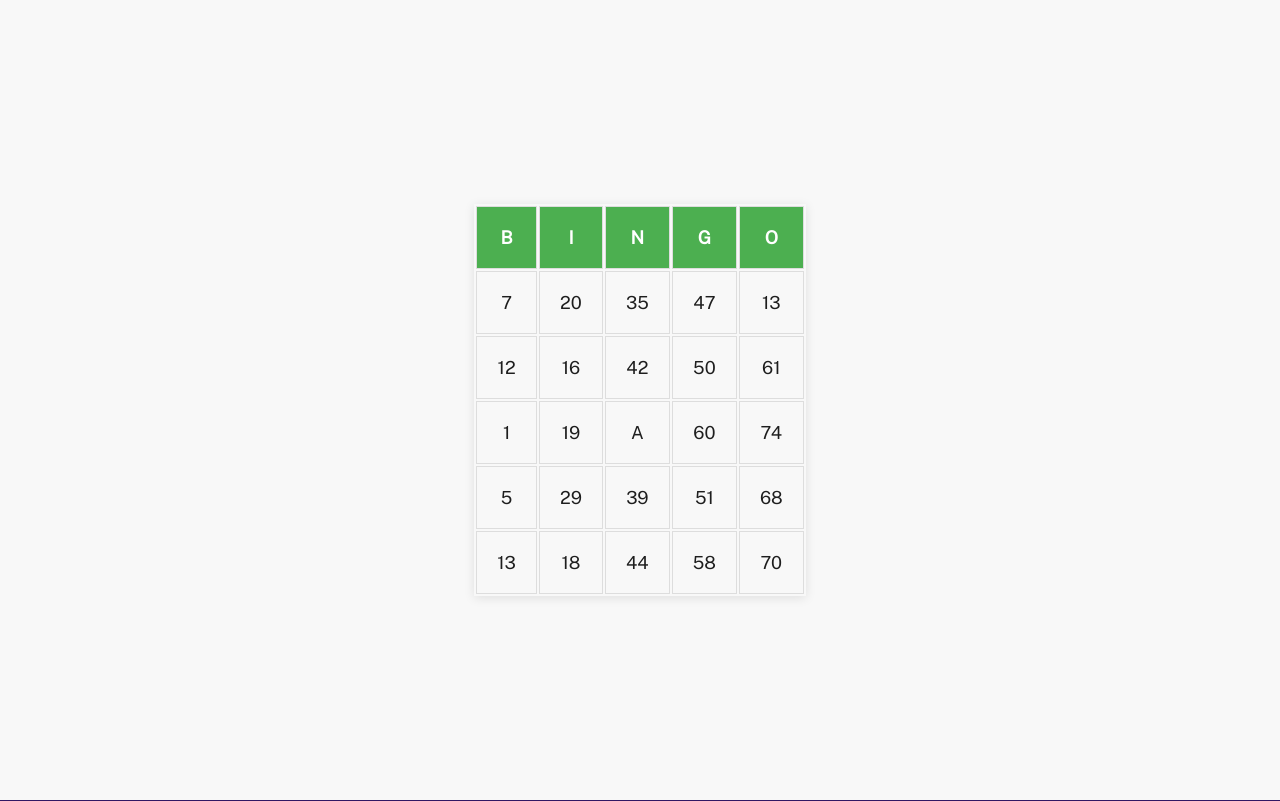
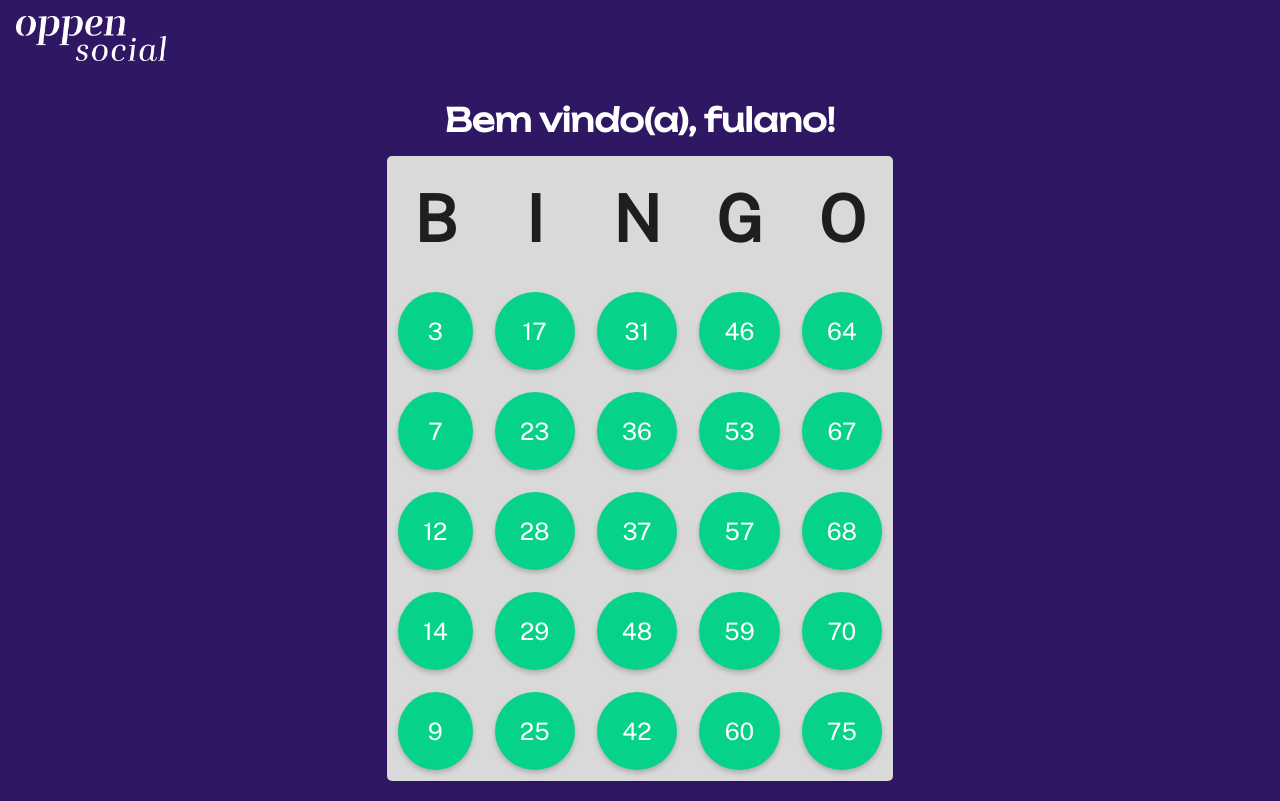
Before and after one commit to GeorgeMatheus/Bingo-App, a React (Vite) app: page /fillCard in a window 1280 px wide. Built offline with nearby package versions, Linux system fonts and the light colour scheme.

Commit message:
feat(cartela): adicionar tela preencher cartela e sorteio dos números

```diff
--- a/src/components/Header/index.tsx
+++ b/src/components/Header/index.tsx
@@ -1,10 +1,28 @@
+import { useNavigate } from "react-router-dom";
 import logo from "../../assets/logo.png";
 import { HeaderContainer } from "./styles";
 
 export function Header() {
+	const navigate = useNavigate();
+
+	function handleNavigateHome() {
+		navigate("/");
+	}
+
+	function handleKeyDownHomePag(event: React.KeyboardEvent<HTMLDivElement>) {
+		if (event.key === "Enter" || event.key === " ") {
+			handleNavigateHome();
+		}
+	}
+
 	return (
 		<HeaderContainer>
-			<img src={logo} alt="logo" />
+			<img
+				src={logo}
+				alt="logo"
+				onClick={handleNavigateHome}
+				onKeyDown={handleKeyDownHomePag}
+			/>
 		</HeaderContainer>
 	);
 }
--- a/src/components/Header/styles.ts
+++ b/src/components/Header/styles.ts
@@ -5,5 +5,6 @@ export const HeaderContainer = styled.header`
 
   img {
     width: 150px;
+    cursor: pointer;
   }
 `;
--- a/src/pages/DrawNumbers/index.tsx
+++ b/src/pages/DrawNumbers/index.tsx
@@ -1,11 +1,23 @@
 import { useState } from "react";
+import { Header } from "../../components/Header";
+import {
+	ButtonDrawNumber,
+	CardNumber,
+	CurrentNumber,
+	DrawNumber,
+	DrawNumbersContainer,
+	DrawnNumbers,
+	RowOfNumbers,
+} from "./styles";
 
 const min = 1;
 const max = 75;
+const startNumber = 1;
 
 export function DrawNumbers() {
 	const [drawnNumbers, setDrawnNumbers] = useState<number[]>([]);
 	const [currentNumber, setCurrentNumber] = useState(0);
+	let renderNumberCurrent = startNumber;
 
 	function getRandomNumber() {
 		let randomNumber = Math.floor(Math.random() * (max - min + 1)) + min;
@@ -23,22 +35,53 @@ export function DrawNumbers() {
 	}
 
 	return (
-		<div>
-			<h1>Sorteio dos números</h1>
-			<p>{currentNumber}</p>
-			<button type="button" onClick={getRandomNumber}>
+		<>
+			<Header />
+			<DrawNumbersContainer>
+				{/* <h1>Sorteio dos números</h1> */}
+				<DrawNumber>
+					<CurrentNumber>
+						<h1>{currentNumber}</h1>
+					</CurrentNumber>
+					<ButtonDrawNumber
+						type="button"
+						onClick={getRandomNumber}
+						disabled={drawnNumbers.length === 75}
+					>
 						Sortear número
-			</button>
+					</ButtonDrawNumber>
+				</DrawNumber>
 
+				<DrawnNumbers>
 					<h1>Números sorteados</h1>
-			<ul>
-				{drawnNumbers.map((num) => (
-					<li key={num}>{num}</li>
-				))}
-			</ul>
 					<button type="button" onClick={() => setDrawnNumbers([])}>
 						Reinicar sorteio
 					</button>
+
+					<div>
+						{Array.from({ length: 5 }, (_, rowIndex) => (
+							<RowOfNumbers key={rowIndex}>
+								{/* <span>B</span> */}
+								{Array.from({ length: 15 }, (_, colIndex) => {
+									const number = renderNumberCurrent;
+									renderNumberCurrent += 1;
+									const isDrawn = drawnNumbers.includes(number);
+									return (
+										<CardNumber
+											key={number}
+											style={{
+												backgroundColor: isDrawn ? "#EC5D5E" : "#07D289",
+											}}
+										>
+											{number}
+										</CardNumber>
+									);
+								})}
+							</RowOfNumbers>
+						))}
 					</div>
+				</DrawnNumbers>
+			</DrawNumbersContainer>
+		</>
 	);
 }
--- /dev/null
+++ b/src/pages/DrawNumbers/styles.ts
@@ -0,0 +1,80 @@
+import styled from "styled-components";
+
+export const DrawNumbersContainer = styled.div`
+  display: flex;
+  align-items: center;
+  color: #fff;
+  min-height: 90vh;
+  padding: 0 5rem;
+  gap: 1rem;
+`;
+
+export const DrawNumber = styled.div`
+  display: flex;
+  flex-direction: column;
+  align-items: center;
+  height: 100%;
+  gap: 2rem;
+`;
+
+export const CurrentNumber = styled.div`
+  background: ${(props) => props.theme.pink};
+  border-radius: 50%;
+  padding: 3rem;
+  width: 200px;
+  border: 3px solid ${(props) => props.theme.white};
+  display: flex;
+  align-items: center;
+  justify-content: center;
+
+  h1 {
+    font-size: 5rem;
+    user-select: none;
+  }
+`;
+
+export const ButtonDrawNumber = styled.button`
+  background: ${(props) => props.theme.green};
+  color: ${(props) => props.theme.white};
+  border: none;
+  padding: 0.5rem 1rem;
+  width: 200px;
+  height: 50px;
+  border-radius: 5px;
+  transition: background 0.3s ease;
+
+  &:hover {
+    background: ${(props) => props.theme.greenHover};
+  }
+
+  &:disabled {
+    background: ${(props) => props.theme.gray};
+    color: ${(props) => props.theme.darkGray};
+    cursor: not-allowed;
+  }
+`;
+
+export const DrawnNumbers = styled.div`
+  background: ${(props) => props.theme.whitesmoke};
+  flex: 1;
+`;
+
+export const RowOfNumbers = styled.div`
+  display: flex;
+  justify-content: space-between;
+`;
+
+export const CardNumber = styled.div`
+  user-select: none;
+  background: ${(props) => props.theme.green};
+  color: ${(props) => props.theme.white};
+  border-radius: 50%;
+  display: flex;
+  justify-content: center;
+  align-items: center;
+  width: 50px;
+  height: 50px;
+  font-size: 1.5rem;
+  margin: 1rem;
+  box-shadow: rgba(0, 0, 0, 0.15) 1.95px 1.95px 2.6px;
+`;
--- a/src/pages/FillCard/index.tsx
+++ b/src/pages/FillCard/index.tsx
@@ -1,23 +1,55 @@
-// import { Star } from '@phosphor-icons/react';
-import { BingoContainer, BingoTable } from "./styles";
+import { useState } from "react";
+import { Header } from "../../components/Header";
+import { BingoContainer, BingoTable, Title } from "./styles";
 
-const card = [
-	[7, 20, 35, 47, 13],
-	[12, 16, 42, 50, 61],
-	[1, 19, null, 60, 74],
-	[5, 29, 39, 51, 68],
-	[13, 18, 44, 58, 70],
-];
+const card1 = {
+	result: {
+		numbersB: [3, 7, 12, 14, 9],
+		numbersI: [17, 23, 28, 29, 25],
+		numbersN: [31, 36, 37, 48, 42],
+		numbersG: [46, 53, 57, 59, 60],
+		numbers0: [64, 67, 68, 70, 75],
+	},
+};
+
+type ResultKey = keyof typeof card1.result;
 
 export function FillCard() {
-	function handleCheckNumber() {
-		console.log("clique");
+	const { result } = card1;
+	const columns = Object.keys(result) as ResultKey[];
+	const [markedNumbers, setMarkedNumbers] = useState<{
+		[key: string]: boolean;
+	}>({});
+
+	function handleCheckNumber(
+		rowIndex: number,
+		colIndex: number,
+		column: ResultKey,
+	) {
+		const key = `${column}-${rowIndex}`;
+		setMarkedNumbers((prev) => ({
+			...prev,
+			[key]: !prev[key],
+		}));
+	}
+
+	function handleKeyDownBingoPlayer(
+		event: React.KeyboardEvent<HTMLDivElement>,
+		rowIndex: number,
+		colIndex: number,
+		column: ResultKey,
+	) {
+		if (event.key === "Enter" || event.key === " ") {
+			handleCheckNumber(rowIndex, colIndex, column);
+		}
 	}
 
 	return (
-		<BingoContainer>
-			<BingoTable>
-				<table>
+		<>
+			<Header />
+			<BingoContainer>
+				<Title>Bem vindo(a), fulano!</Title>
+				<BingoTable>
 					<thead>
 						<tr>
 							<th>B</th>
@@ -28,18 +60,46 @@ export function FillCard() {
 						</tr>
 					</thead>
 					<tbody>
-						{card.map((row, rowIndex) => (
+						{[0, 1, 2, 3, 4].map((rowIndex) => (
 							<tr key={rowIndex}>
-								{row.map((number, colIndex) => (
-									<td key={colIndex} onClick={handleCheckNumber}>
-										{number !== null ? number : <span>A</span>}
+								{columns.map((column, colIndex) => (
+									<td key={column}>
+										<div
+											onKeyDown={(event) =>
+												handleKeyDownBingoPlayer(
+													event,
+													rowIndex,
+													colIndex,
+													column,
+												)
+											}
+											tabIndex={0}
+											role="button"
+											aria-label="Marcar números"
+											onClick={() =>
+												handleCheckNumber(rowIndex, colIndex, column)
+											}
+											style={{
+												backgroundColor: markedNumbers[`${column}-${rowIndex}`]
+													? "#EC5D5E"
+													: "#07D289",
+												boxShadow: markedNumbers[`${column}-${rowIndex}`]
+													? "none"
+													: "rgba(0, 0, 0, 0.2) 0px 3px 5px",
+												transform: markedNumbers[`${column}-${rowIndex}`]
+													? "translateY(3px)"
+													: "none",
+											}}
+										>
+											{result[column][rowIndex]}
+										</div>
 									</td>
 								))}
 							</tr>
 						))}
 					</tbody>
-				</table>
-			</BingoTable>
-		</BingoContainer>
+				</BingoTable>
+			</BingoContainer>
+		</>
 	);
 }
--- a/src/pages/FillCard/styles.ts
+++ b/src/pages/FillCard/styles.ts
@@ -2,34 +2,58 @@ import styled from "styled-components";
 
 export const BingoContainer = styled.div`
   display: flex;
+  flex-direction: column;
+  align-items: center;
   justify-content: center;
-  align-items: center;
-  height: 100vh;
-  background-color: #f8f8f8;
+  gap: 1rem;
+  min-height: 90vh;
+`;
+
+export const Title = styled.h1`
+  color: ${(props) => props.theme.white};
 `;
 
 export const BingoTable = styled.table`
   border-collapse: collapse;
   box-shadow: 0 2px 10px rgba(0, 0, 0, 0.1);
+  background: ${(props) => props.theme.whitesmoke};
+  border-radius: 5px;
+  border: none;
 
   th {
-    border: 1px solid #ddd;
-    padding: 20px;
-    width: 50px;
-    height: 50px;
+    padding: 25px;
     text-align: center;
     font-size: 18px;
-    background-color: #4CAF50;
-    color: white;
+    color: ${(props) => props.theme.black};
+    border: none;
+    font-size: 4rem;
   }
 
   td {
-    border: 1px solid #ddd;
-    padding: 20px;
-    width: 50px;
-    height: 50px;
     text-align: center;
-    font-size: 18px;
+    font-size: 1.5rem;
     cursor: pointer;
+    padding: 6px;
+  }
+
+  td > div {
+    user-select: none;
+    background: ${(props) => props.theme.green};
+    padding: 25px;
+    color: ${(props) => props.theme.white};
+    border-radius: 50%;
+    display: flex;
+    justify-content: center;
+    align-items: center;
+    margin: 5px;
+    box-shadow: rgba(0, 0, 0, 0.12) 0px 4px 6px, rgba(0, 0, 0, 0.24) 0px 4px 6px;
+    transition: box-shadow 0.2s, transform 0.2s;
+    transform-style: preserve-3d;
+    transform: perspective(800px);
+
+    &:active {
+      box-shadow: inset rgba(0, 0, 0, 0.2) 0px 1px 2px, rgba(0, 0, 0, 0.24) 0px 1px 2px;
+      transform: perspective(800px) rotateX(30deg) translateY(6px);
+    }
   }
 `;
--- a/src/styles/themes/defaults.ts
+++ b/src/styles/themes/defaults.ts
@@ -6,4 +6,7 @@ export const defaultTheme = {
 	purple: "#301764",
 	green: "#07D289",
 	greenHover: "#05ad70",
+	pink: "#EC5D5E",
+	gray: "#CCCCCC",
+	darkGray: "#666666",
 } as const;
```
Also changed, not shown: biome.json (+6 -1 lines). Lines whose indentation alone changed are shown as unchanged.
